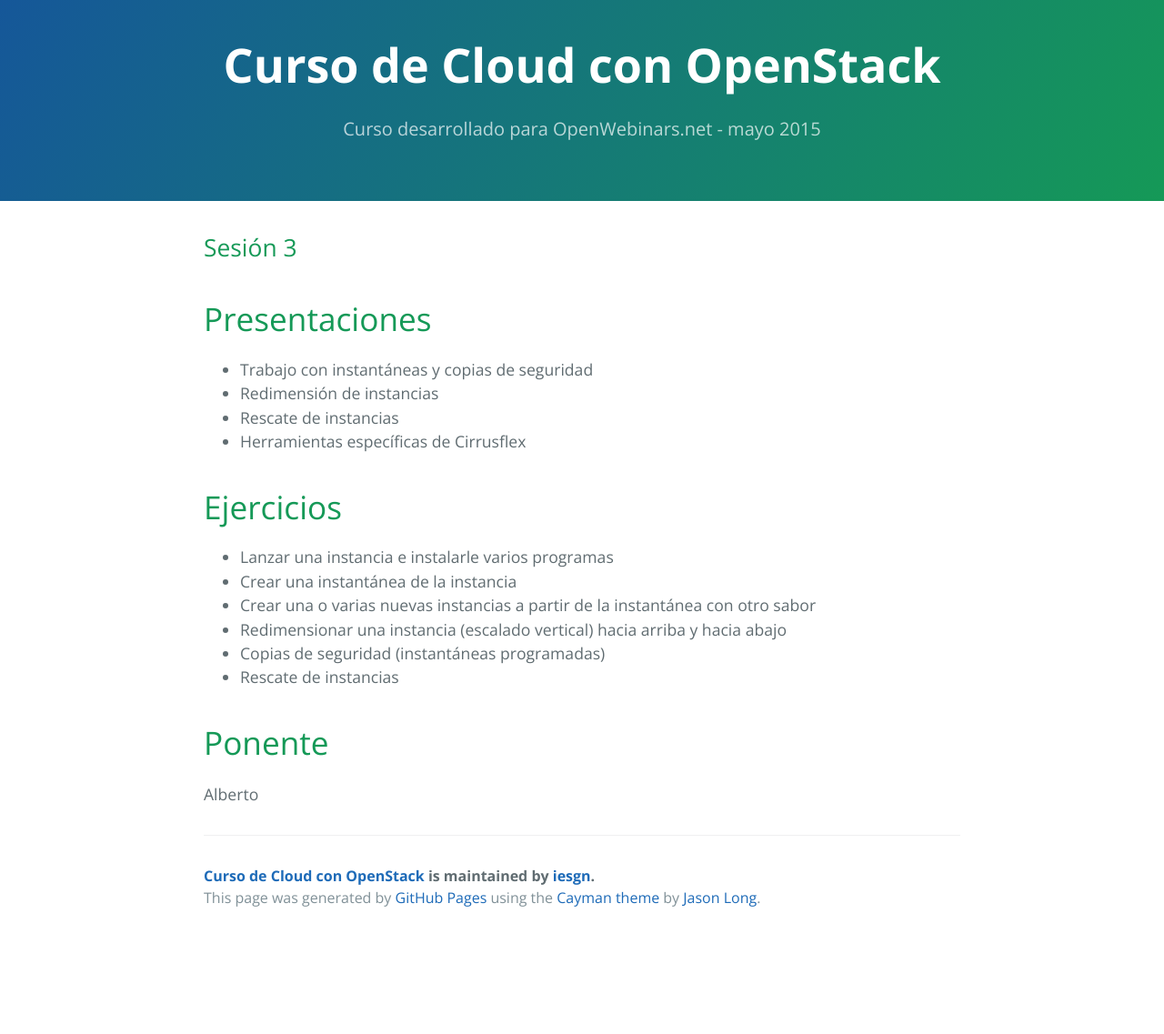
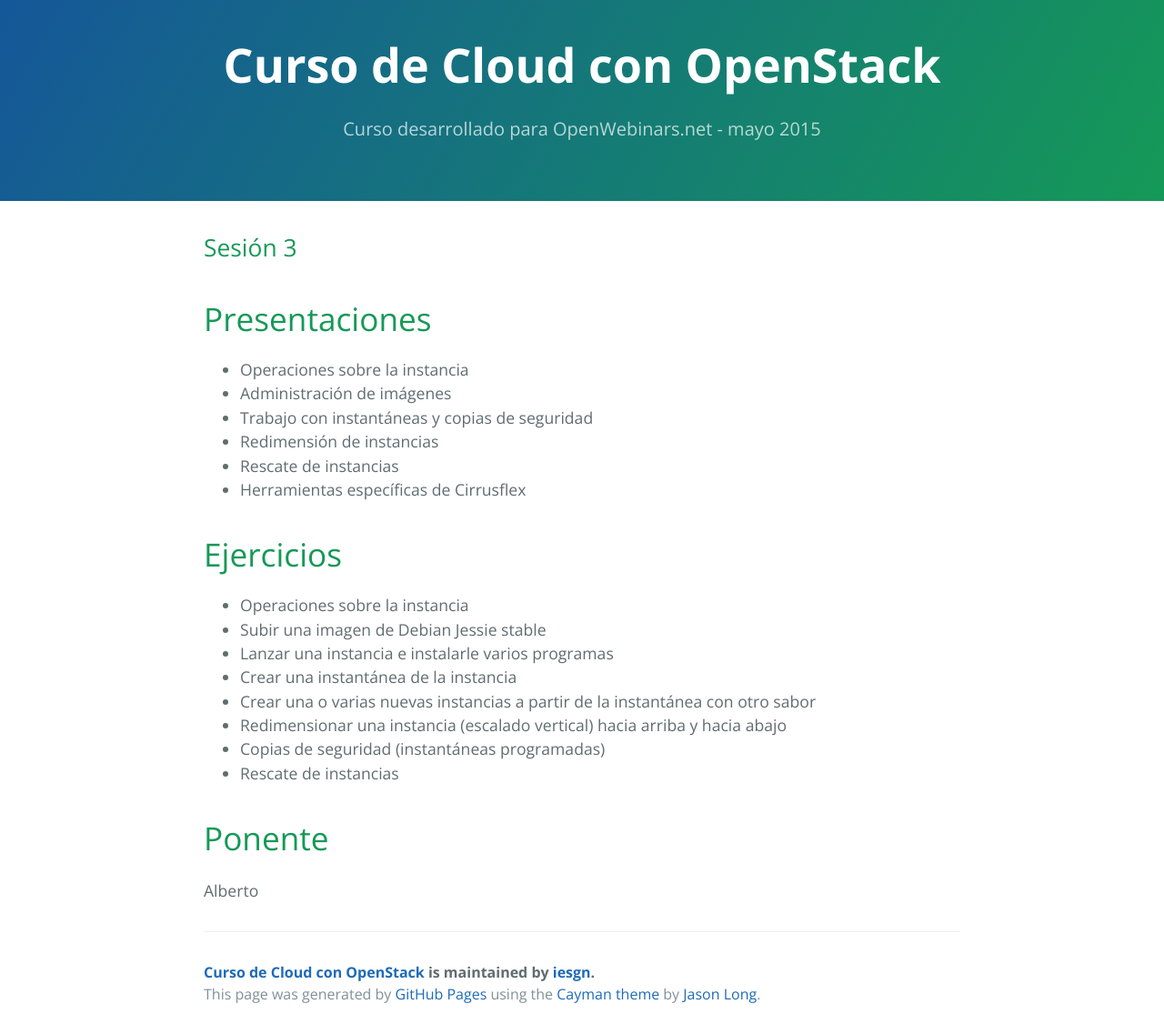
Before and after one commit to iesgn/ow1, a Jekyll site: the page built from curso/sesion3.md, in a window 1280 px wide. Shown: the whole page at 91% size. Built offline with Jekyll 4.4.1, drawn with Linux system fonts in a browser that asks for light colours; before the commit the page ends 1031 px from its top, so only the background shows below that.

```diff
--- a/curso/sesion3.md
+++ b/curso/sesion3.md
@@ -5,6 +5,8 @@ tittle: Sesión 3
 
 # Presentaciones
 
+* Operaciones sobre la instancia
+* Administración de imágenes
 * Trabajo con instantáneas y copias de seguridad
 * Redimensión de instancias
 * Rescate de instancias
@@ -12,6 +14,8 @@ tittle: Sesión 3
 
 # Ejercicios
 
+* Operaciones sobre la instancia
+* Subir una imagen de Debian Jessie stable
 * Lanzar una instancia e instalarle varios programas
 * Crear una instantánea de la instancia
 * Crear una o varias nuevas instancias a partir de la instantánea con otro sabor
```
Also changed, not shown: curso/sesion2.md (+2 -4 lines), curso/sesion4.md (added, +26 -0 lines).
